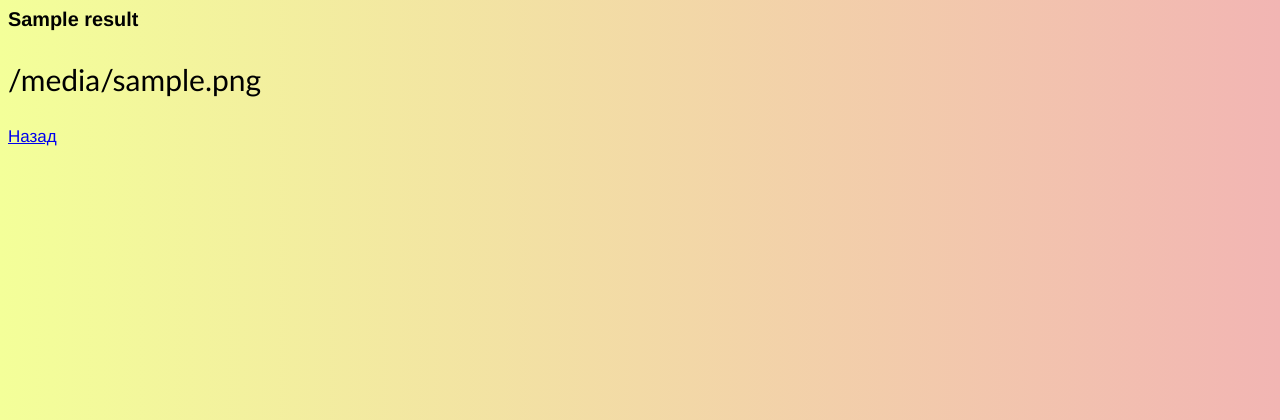
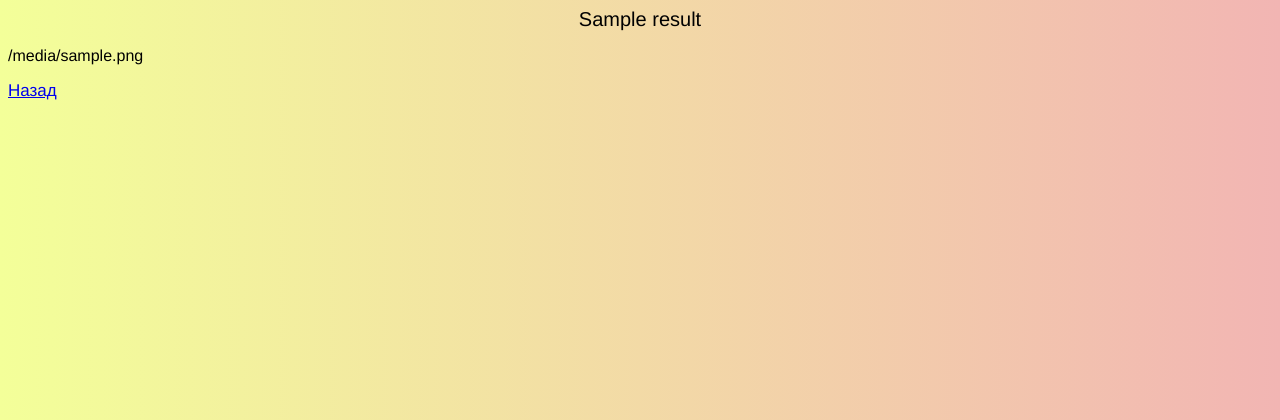
Before and after one commit to ivvanya/virus0check, a Django app: template virus0check/hash/templates/virus0check/result.html in a window 1280 px wide. Shown: the top 420 px of the page. Run offline with Django 4.2, Linux system fonts and the light colour scheme; the template is opened without the code that fills it: most values are stand-ins (such as "Sample title", 1, 10 or a date in 2020).

Commit message:
добавил фронт на страницу result.html

```diff
--- a/virus0check/hash/static/css/styles.css
+++ b/virus0check/hash/static/css/styles.css
@@ -15,7 +15,7 @@ body{
     margin-top: 0;
 }
 
-p{
+.text{
     font-family: "Gill Sans", sans-serif;
     font-size: 30;
 }
@@ -30,6 +30,7 @@ p{
     box-shadow: none;
     padding: 1%;
     color: RGB(255,255,255);
+    cursor: pointer;
 }
 
 .input__wrapper {
@@ -88,3 +89,16 @@ p{
     cursor: pointer;
     margin: 0 auto;
 }
+
+.file_info {
+    font-size: 16;
+}
+
+.result {
+    display: flex;
+    flex-direction: column;
+    justify-content: center;
+    align-items: center;
+    margin-top: 0;
+    font-size: 20;
+}
--- a/virus0check/hash/templates/virus0check/result.html
+++ b/virus0check/hash/templates/virus0check/result.html
@@ -1,10 +1,10 @@
-{% block content %}
 <head>
     <link rel="stylesheet" href="static/css/styles.css">
 </head>
-<div id="result-block">
-<h3>{{ result }}</h3>
-    <p>{{ file_info }}</p>
-<a href="{% url 'file_upload_view' %}">Назад</a>
-</div>
-{% endblock %}
+<body>
+    <div id="result-block">
+        <div class="result">{{ result }}</div>
+        <div class="file_info">{{ file_info|linebreaks }}</div>
+    <a href="{% url 'file_upload_view' %}">Назад</a>
+    </div>
+</body>
```
